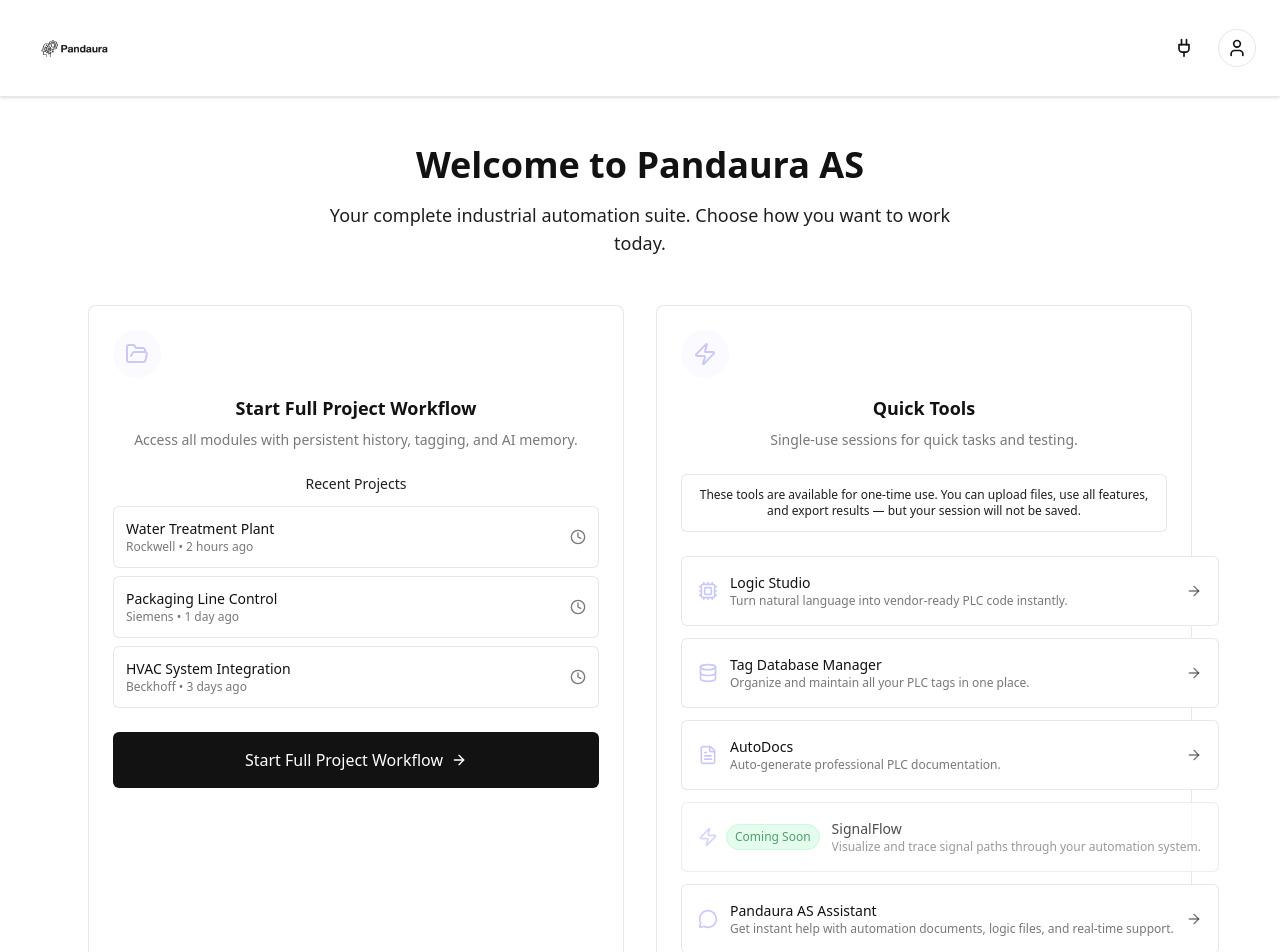
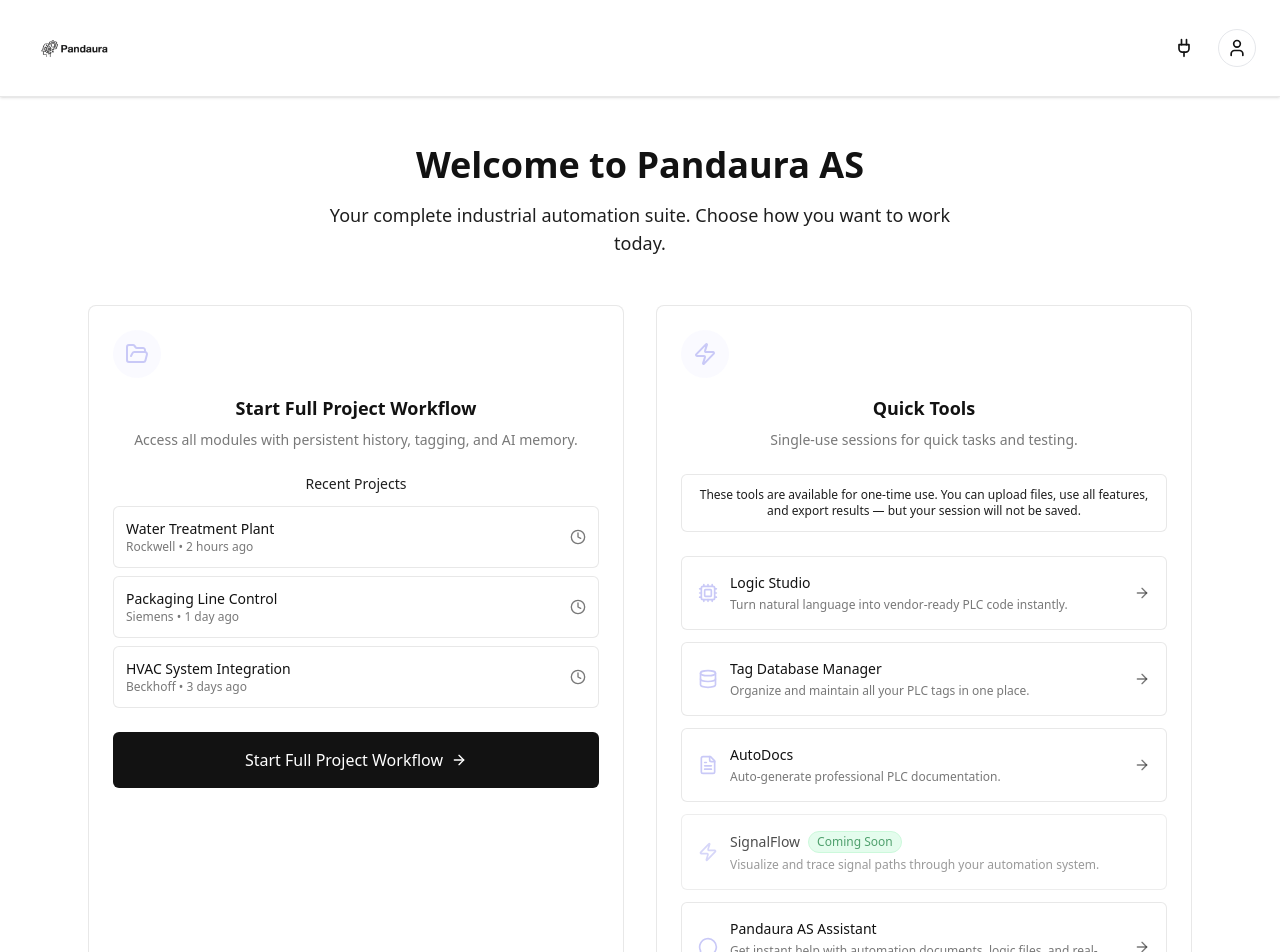
Before and after one commit to jazykhan3/Pandora, a React (Vite) app: page /home in a window 1280 px wide. Shown: the top 952 px of the page. Built offline with nearby package versions, Linux system fonts and the light colour scheme.

Commit message:
Add files via upload

```diff
--- a/src/pages/AskPandaura.tsx
+++ b/src/pages/AskPandaura.tsx
@@ -99,7 +99,7 @@ export default function AskPandaura({ sessionMode = false }: AskPandauraProps) {
 
   return (
     <div className="flex flex-col bg-white h-full relative">
-      <div className="p-6 max-w-4xl mx-auto flex-1">
+      <div className="p-6 max-w-4xl mx-auto flex-1 pb-32">
         <div className="flex items-center justify-between mb-6">
           <div>
             <h1 className="text-2xl font-bold text-primary">Pandaura AS</h1>
--- a/src/pages/Home.tsx
+++ b/src/pages/Home.tsx
@@ -154,17 +154,17 @@ export default function Home() {
                       : 'hover:border-accent hover:shadow-sm'
                   }`}
                 >
-                  <div className="relative flex items-center">
-                    <tool.icon className="w-5 h-5 text-accent flex-shrink-0" />
-                    {tool.comingSoon && (
-                      <div className="ml-2 bg-green-100 text-green-700 text-xs px-2 py-1 rounded-full border border-green-200 whitespace-nowrap">
-                        Coming Soon
-                      </div>
-                    )}
-                  </div>
+                  <tool.icon className="w-5 h-5 text-accent flex-shrink-0" />
                   <div className="flex-1 min-w-0">
-                    <h4 className="text-sm font-medium text-primary">{tool.name}</h4>
-                    <p className="text-xs text-muted truncate">{tool.description}</p>
+                    <div className="flex items-center gap-2 mb-1">
+                      <h4 className="text-sm font-medium text-primary">{tool.name}</h4>
+                      {tool.comingSoon && (
+                        <span className="bg-green-100 text-green-700 text-xs px-2 py-0.5 rounded-full border border-green-200 whitespace-nowrap">
+                          Coming Soon
+                        </span>
+                      )}
+                    </div>
+                    <p className="text-xs text-muted">{tool.description}</p>
                   </div>
                   {!tool.comingSoon && <ArrowRight className="w-4 h-4 text-muted flex-shrink-0" />}
                 </button>
```
